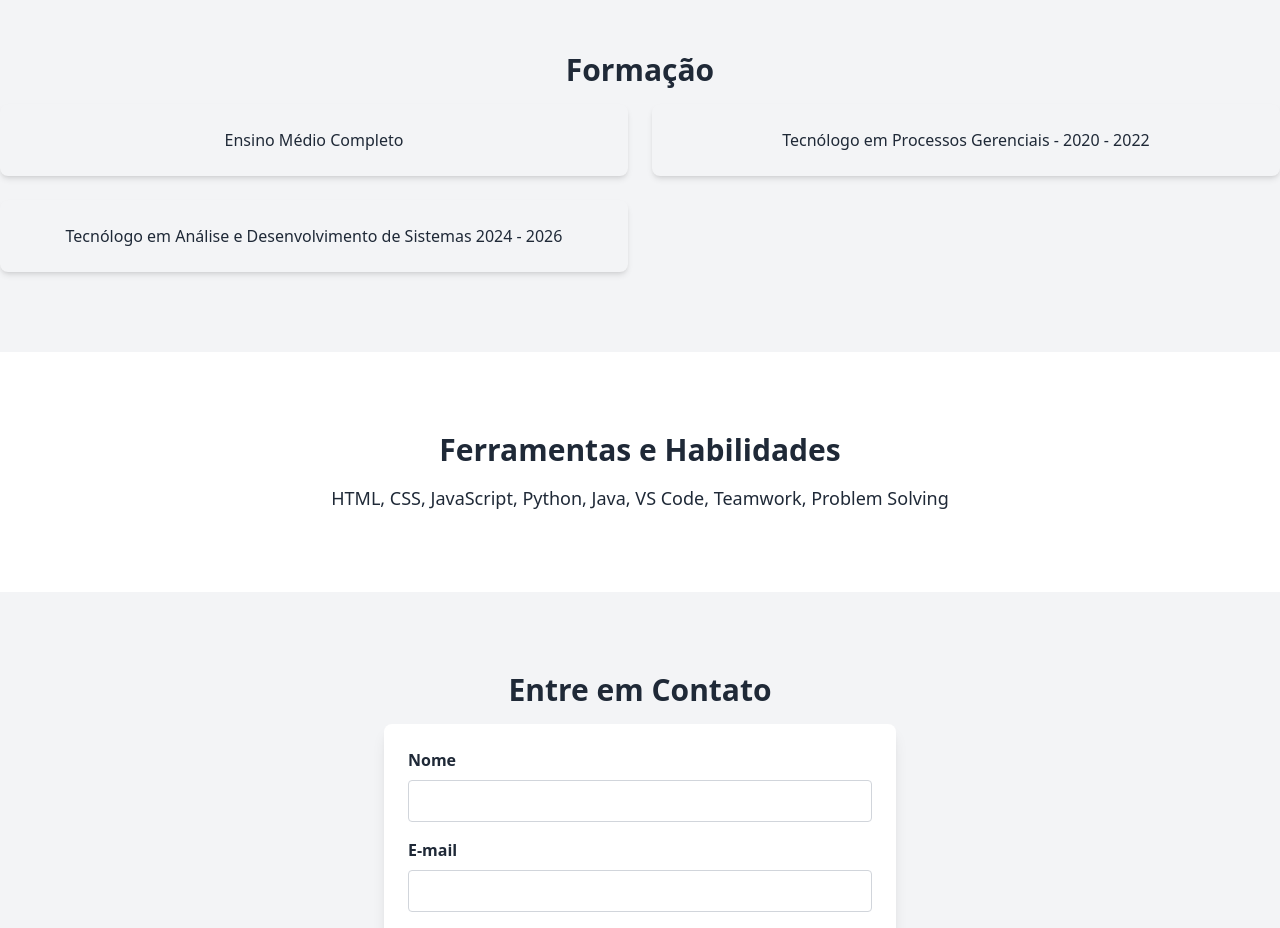
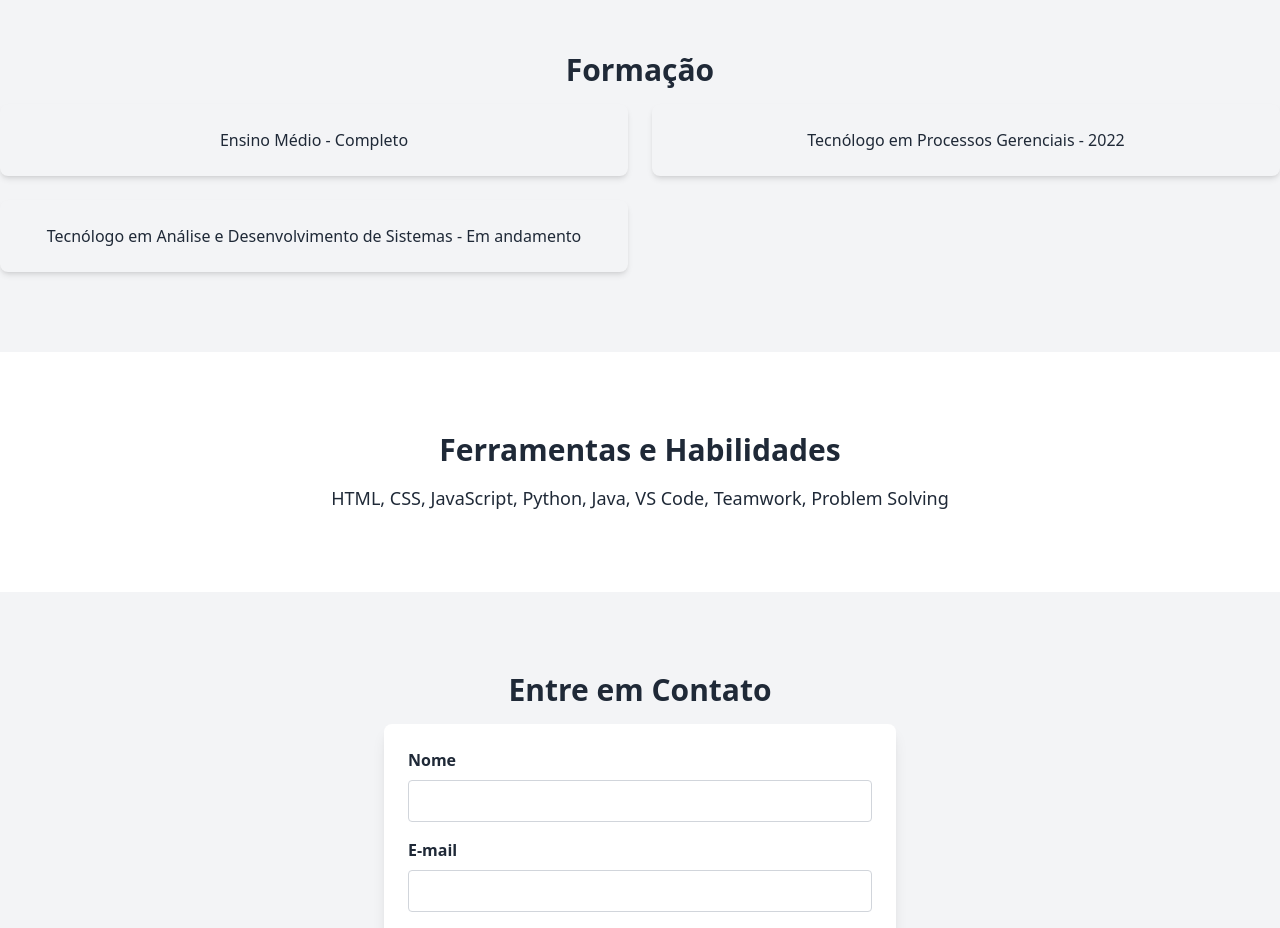
Before and after one commit to Allan-Araujo-Souza/Portif-lio, a plain HTML site: page index.html in a window 1280 px wide. Shown: the part 1080-2008 px from the top of the page. Drawn offline with nearby package versions, Linux system fonts and the light colour scheme.

Commit message:
Update index.html

```diff
--- a/index.html
+++ b/index.html
@@ -62,13 +62,13 @@
       <h2 class="text-3xl font-bold mb-4">Formação</h2>
       <div class="grid grid-cols-1 sm:grid-cols-2 gap-6">
         <div class="bg-gray-100 p-6 rounded-lg shadow-md">
-          <p>Ensino Médio Completo</p>
+          <p>Ensino Médio - Completo</p>
         </div>
         <div class="bg-gray-100 p-6 rounded-lg shadow-md">
-          <p>Tecnólogo em Processos Gerenciais - 2020 - 2022</p>
+          <p>Tecnólogo em Processos Gerenciais - 2022</p>
         </div>
         <div class="bg-gray-100 p-6 rounded-lg shadow-md">
-          <p>Tecnólogo em Análise e Desenvolvimento de Sistemas 2024 - 2026</p>
+          <p>Tecnólogo em Análise e Desenvolvimento de Sistemas - Em andamento</p>
         </div>
       </div>
     </div>
```
